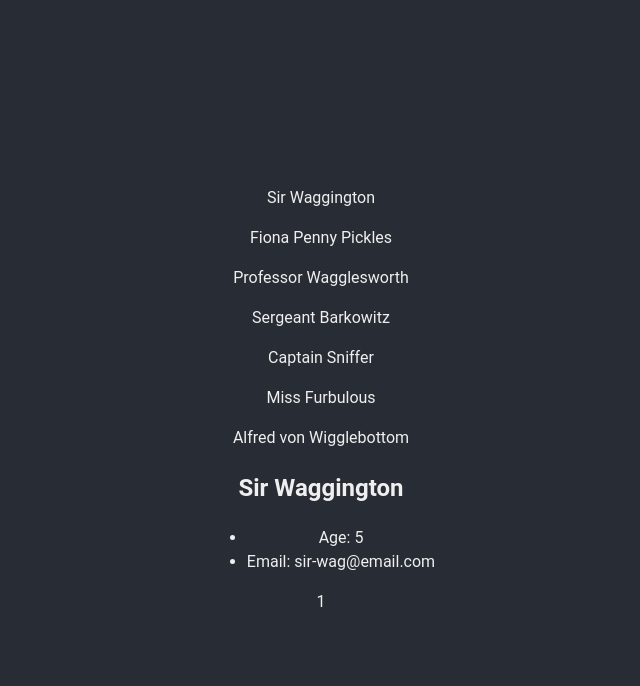
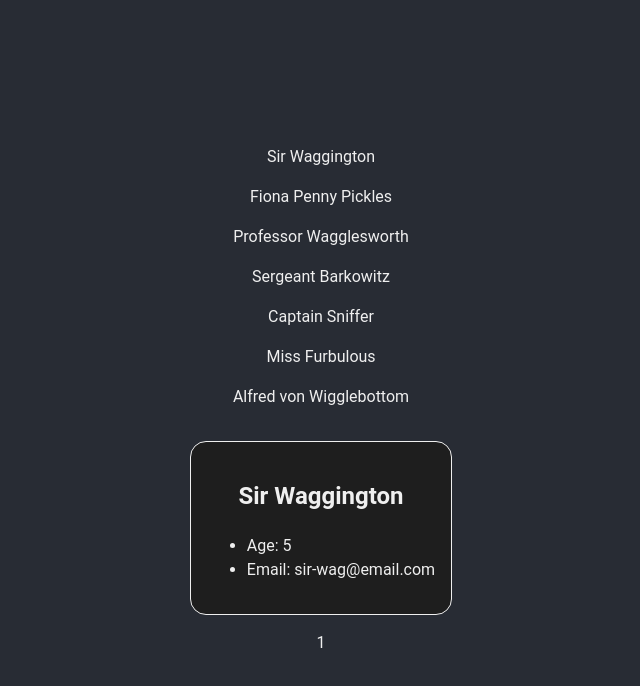
Before and after one commit to darenjm/Block_24_PuppyPals, a React (Vite) app: page / in a window 1280 px wide. Both pictures are taken after a click on the element "Sir Waggington". Shown: the top 686 px of the page, without its empty margins (319-959 px from the left). Built offline with nearby package versions, Linux system fonts and the light colour scheme.

Commit message:
added css

```diff
--- a/src/App.css
+++ b/src/App.css
@@ -46,3 +46,18 @@ body{
 .read-the-docs {
   color: #888;
 }
+
+.pup-info {
+  display: flex;
+  flex-direction: column;
+  align-items: start;
+  margin-top: 1em;
+}
+
+.featured-pup{
+  padding: 1em;
+  border: 1px solid #efefef;
+  border-radius: 1em;
+  margin-top: 2em;
+  background-color: #1e1e1e;
+}
--- a/src/App.jsx
+++ b/src/App.jsx
@@ -30,9 +30,9 @@ function App() {
         })}
 
         {featPupId && (
-          <div>
+          <div className="featured-pup">
             <h2>{featuredPup.name}</h2>
-            <ul>
+            <ul className="pup-info">
               <li>Age: {featuredPup.age}</li>
               <li>Email: {featuredPup.email}</li>
             </ul>
```
